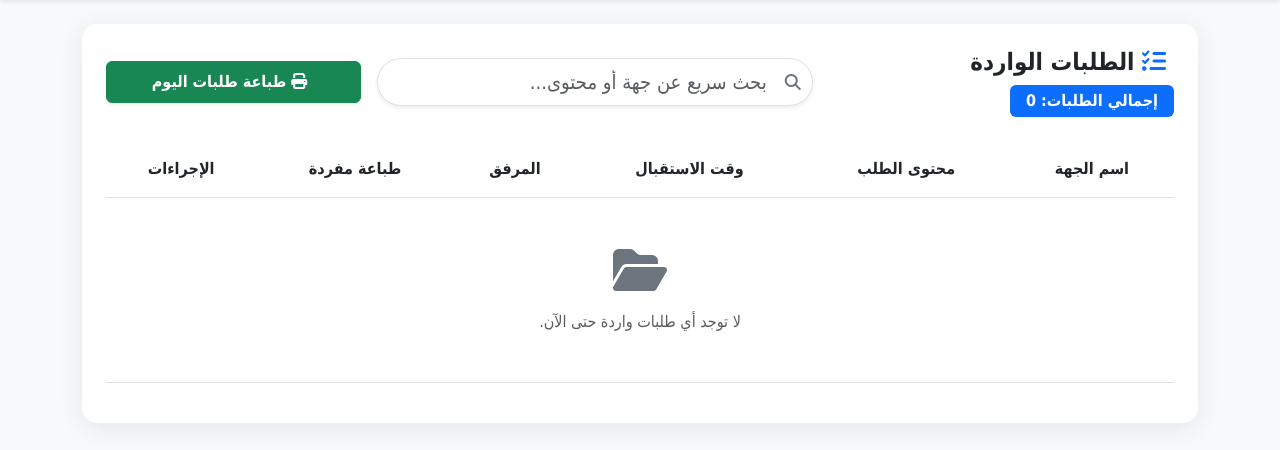
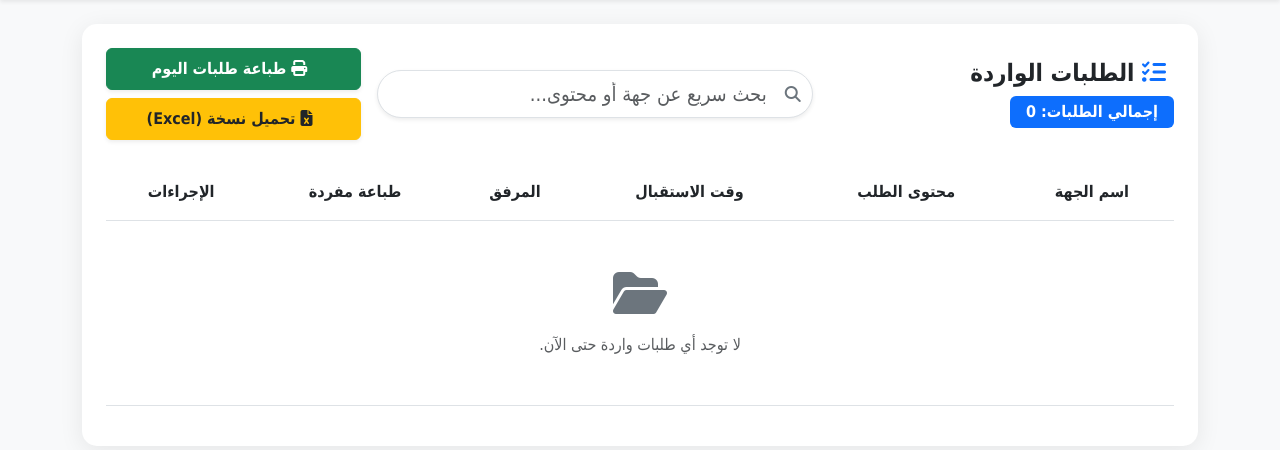
Before and after one commit to mosab2222/archive-project, a Flask app: page /admin in a window 1280 px wide. Shown: the part 71-521 px from the top of the page. Run offline with Flask 3, Linux system fonts and the light colour scheme; data that the repository does not hold is empty.

Commit message:
Update admin.html

```diff
--- a/templates/admin.html
+++ b/templates/admin.html
@@ -110,11 +110,14 @@
                     <input type="text" id="searchInput" onkeyup="searchOrders()" class="form-control form-control-lg search-box shadow-sm" placeholder="بحث سريع عن جهة أو محتوى...">
                 </div>
 
-                <!-- زر طباعة طلبات اليوم -->
-                <div class="col-md-3 text-md-end">
-                    <button onclick="printTodayOrders()" class="btn btn-success fw-bold shadow-sm w-100 py-2">
+                <!-- أزرار الإجراءات والطباعة والتحميل -->
+                <div class="col-md-3">
+                    <button onclick="printTodayOrders()" class="btn btn-success fw-bold shadow-sm w-100 py-2 mb-2">
                         <i class="fa-solid fa-print me-2"></i> طباعة طلبات اليوم
                     </button>
+                    <a href="{{ url_for('export_excel') }}" class="btn btn-warning fw-bold shadow-sm w-100 py-2 text-dark">
+                        <i class="fa-solid fa-file-excel me-2"></i> تحميل نسخة (Excel)
+                    </a>
                 </div>
             </div>
 
```
